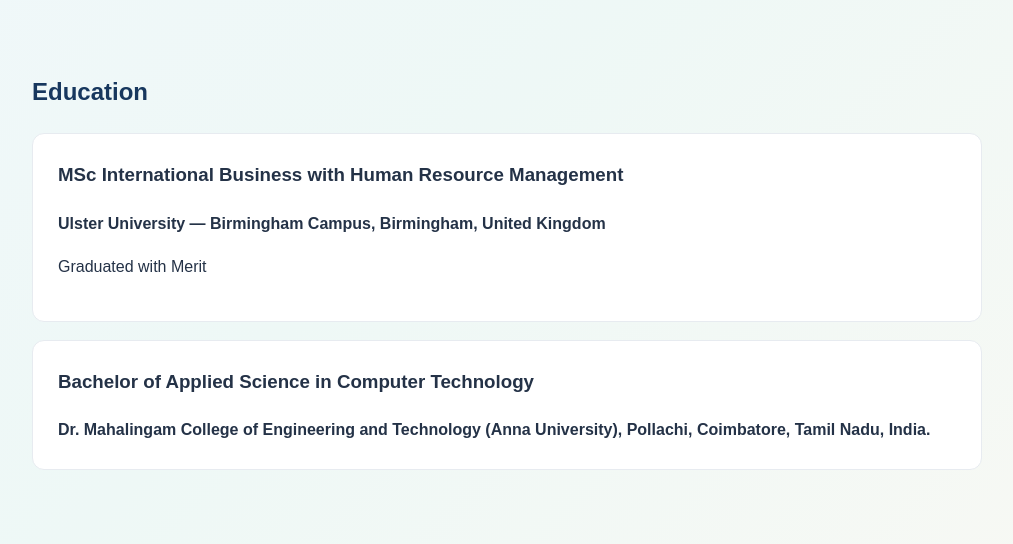
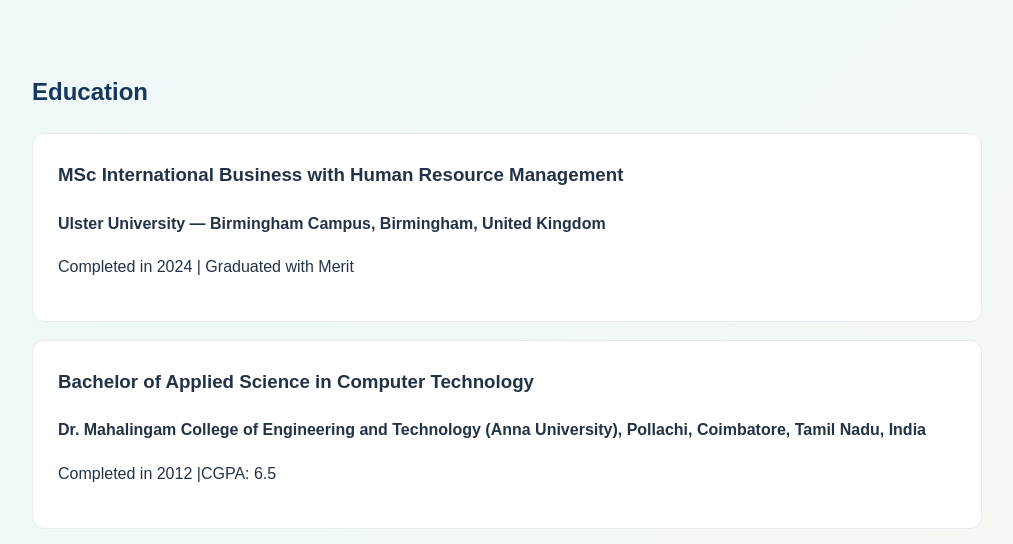
Before and after one commit to karunakaru-beep/karu, a plain HTML site: page index.html in a window 1280 px wide. Shown: the part 1155-1699 px from the top of the page, without its empty margins (133-1146 px from the left). Drawn offline with Linux system fonts and the light colour scheme.

Commit message:
Update education section with graduation years

```diff
--- a/index.html
+++ b/index.html
@@ -402,20 +402,22 @@ header {
 
 </section>
 
-<section id="education">
+
 <h2>Education</h2>
 
 <div class="project">
   <h3>MSc International Business with Human Resource Management</h3>
   <strong>Ulster University — Birmingham Campus, Birmingham, United Kingdom</strong>
-    <p>Graduated with Merit</p>
+  <p>Completed in 2024 | Graduated with Merit</p>
 </div>
 
 <div class="project">
-    <h3>Bachelor of Applied Science in Computer Technology </h3>
-<strong>Dr. Mahalingam College of Engineering and Technology (Anna University), Pollachi, Coimbatore, Tamil Nadu, India.</strong>
+  <h3>Bachelor of Applied Science in Computer Technology</h3>
+  <strong>Dr. Mahalingam College of Engineering and Technology (Anna University), Pollachi, Coimbatore, Tamil Nadu, India</strong>
+  <p>Completed in 2012 |CGPA: 6.5 </p>
 </div>
 </section>
+
 
  <section class="selected-projects">
       <h2 id="projects">Selected Projects</h2>
```
Lines whose indentation alone changed are shown as unchanged.
